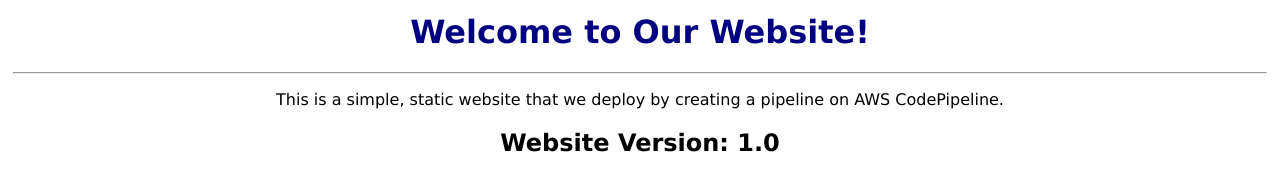
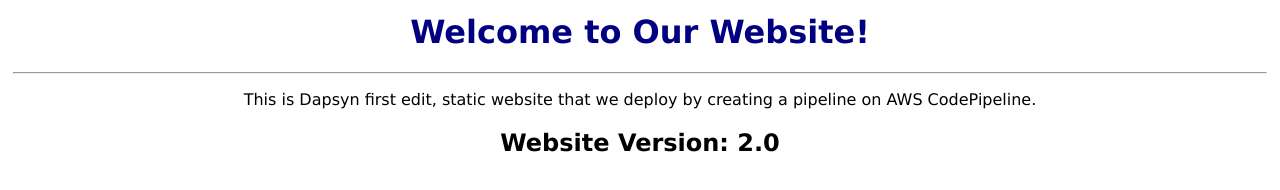
Before and after one commit to Dap-syn/DevOpsProjectOne, a plain HTML site: page index.html in a window 1280 px wide. Drawn offline with Linux system fonts and the light colour scheme.

Commit message:
first changes made to the index file

```diff
--- a/index.html
+++ b/index.html
@@ -5,7 +5,7 @@
     <body style="text-align:center;font-family:Verdana;margin:1%;">
         <h1 style="color:navy">Welcome to Our Website!</h1>
         <hr>
-        <p>This is a simple, static website that we deploy by creating a pipeline on AWS CodePipeline.</p>
-        <h2>Website Version: 1.0</h2>
+        <p>This is Dapsyn first edit, static website that we deploy by creating a pipeline on AWS CodePipeline.</p>
+        <h2>Website Version: 2.0</h2>
     </body>
 </html>
```
